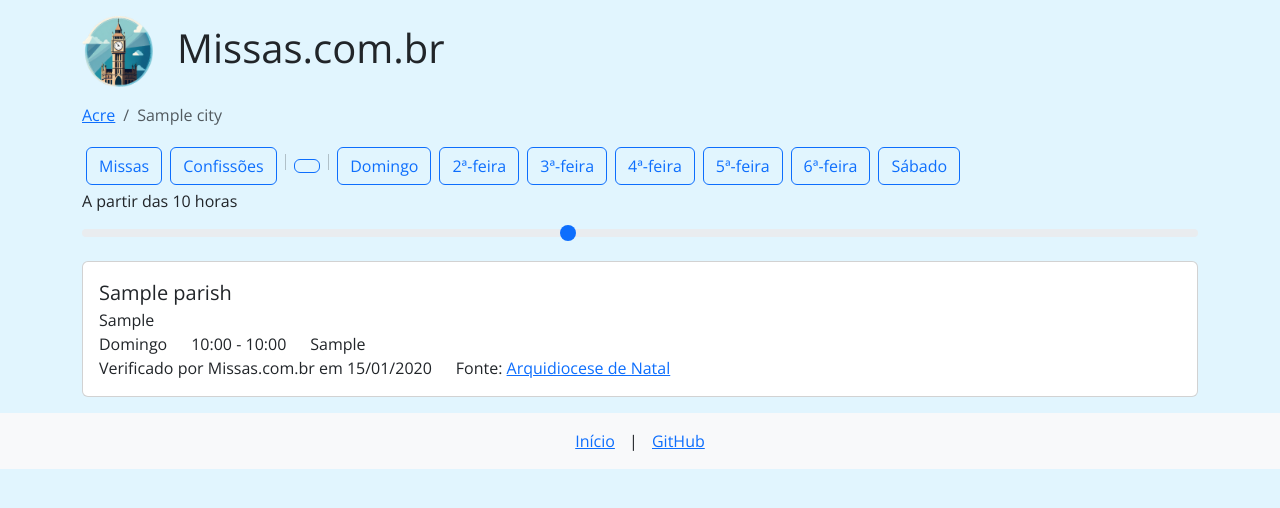
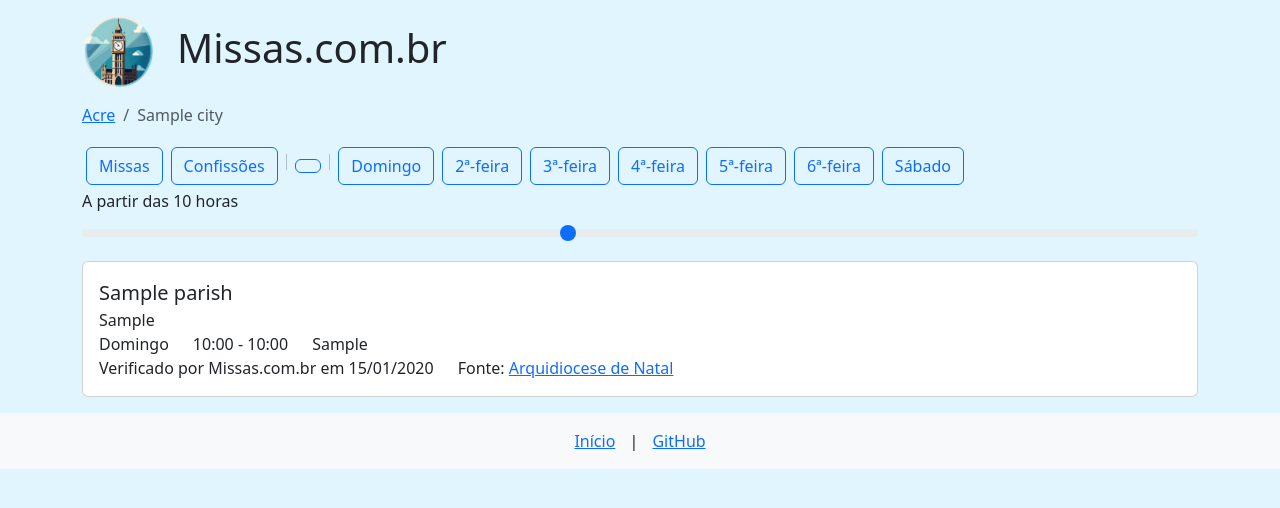
Before and after one commit to lucasrcezimbra/missas.com.br, a Django app: template missas/core/templates/parishes_by_city.html in a window 1280 px wide. Shown: the top 508 px of the page. Run offline with Django 5.2, Linux system fonts and the light colour scheme; data comes from the database, SQL or seed files in the repository; tables that the repository leaves empty hold one stand-in row (values such as "Sample post"); the template is opened without the code that fills it: values that come from a table or form of the project are taken from there, most other values are stand-ins (such as "Sample title", 1, 10 or a date in 2020); parts of the project's set-up code (start-up, migrations or seed data) failed here and were passed over; some libraries are stand-ins or nearby versions.

Commit message:
chore: remove Google Fonts

```diff
--- a/missas/core/templates/base.html
+++ b/missas/core/templates/base.html
@@ -24,11 +24,6 @@
               sizes="16x16"
               href="{% static 'favicon-16x16.png' %}">
         <link rel="manifest" href="{% static 'site.webmanifest' %}">
-        <link rel="preconnect" href="https://fonts.googleapis.com">
-        <link rel="preconnect" href="https://fonts.gstatic.com" crossorigin>
-        <link href="https://fonts.googleapis.com/css2?family=Open+Sans&display=swap"
-              rel="stylesheet"
-              async>
         <link href="{% static 'fontawesomefree/css/fontawesome.css' %}"
               rel="stylesheet"
               type="text/css"
@@ -45,7 +40,6 @@
         <style>
             body {
                 background-color: #E1F5FE;
-                font-family: 'Open Sans', sans-serif;
             }
             footer {
                 background-color: #f8f9fa;
```
